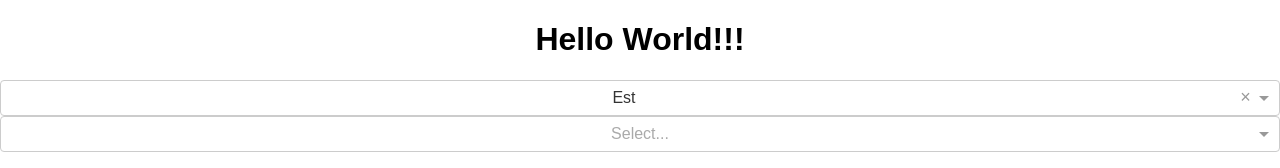
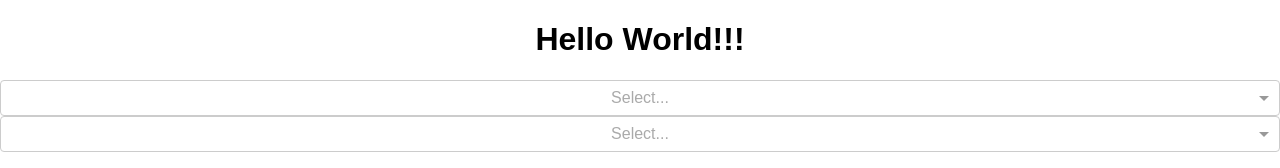
Before and after one commit to zachtownsend/React-Dynamic-Filter-Form, a React (Create React App) app: page / in a window 1280 px wide. Shown: the top 168 px of the page. Built offline with nearby package versions, Linux system fonts and the light colour scheme.

Commit message:
Adding placeholders

```diff
--- a/src/App.js
+++ b/src/App.js
@@ -48,6 +48,8 @@ class App extends Component {
           name="models"
           models={this.state.models}
           onChange={this.onLinkedInputChange}
+          parentPlaceholder={"Make"}
+          childPlaceholder={"Model"}
         />
         <p>{model ? 'You have selected ' + model.name : 'Nothing selected'}</p>
         <Select
--- a/src/components/LinkedInput.jsx
+++ b/src/components/LinkedInput.jsx
@@ -5,7 +5,7 @@ import 'react-select/dist/react-select.css';
 class LinkedInput extends Component {
 
 	state = {
-		selectedParent: 1,
+		selectedParent: false,
 		selectedChild: false,
 		selectedID: 1
 	}
@@ -66,6 +66,7 @@ class LinkedInput extends Component {
 	}
 
 	render() {
+		console.log(this.props.parentPlaceholder);
 		return (
 			<div>
 				<Select
@@ -73,6 +74,7 @@ class LinkedInput extends Component {
 					value={this.state.selectedParent}
 					options={this.getParents()}
 					onChange={this.onParentChange}
+					placeholer={this.props.parentPlaceholder}
 				/>
 
 				<Select
@@ -80,6 +82,7 @@ class LinkedInput extends Component {
 					value={this.state.selectedChild}
 					options={this.getChildren()}
 					onChange={this.onChildChange}
+					placeholer={this.props.childPlaceholder}
 				/>
 			</div>
 		);
```
